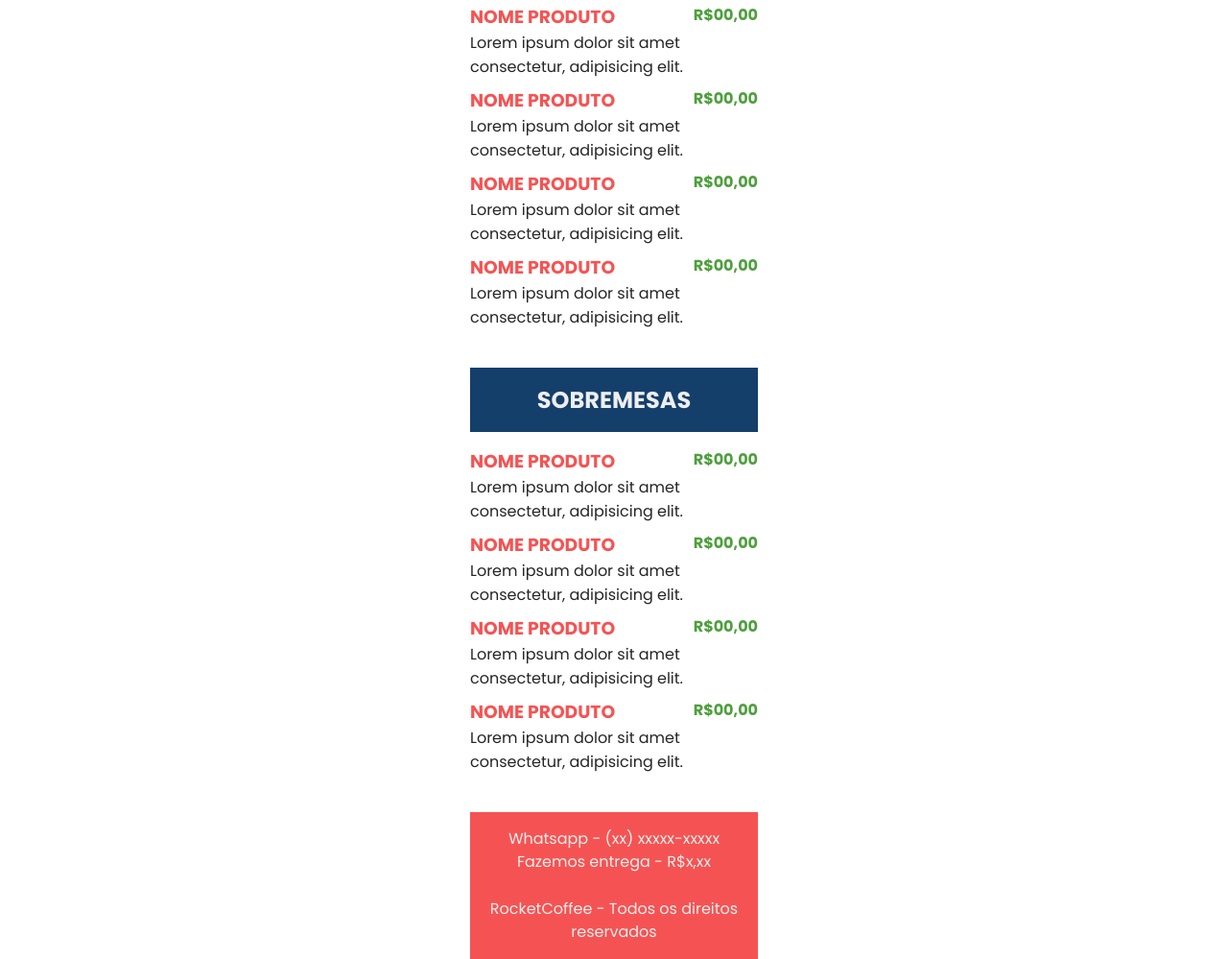
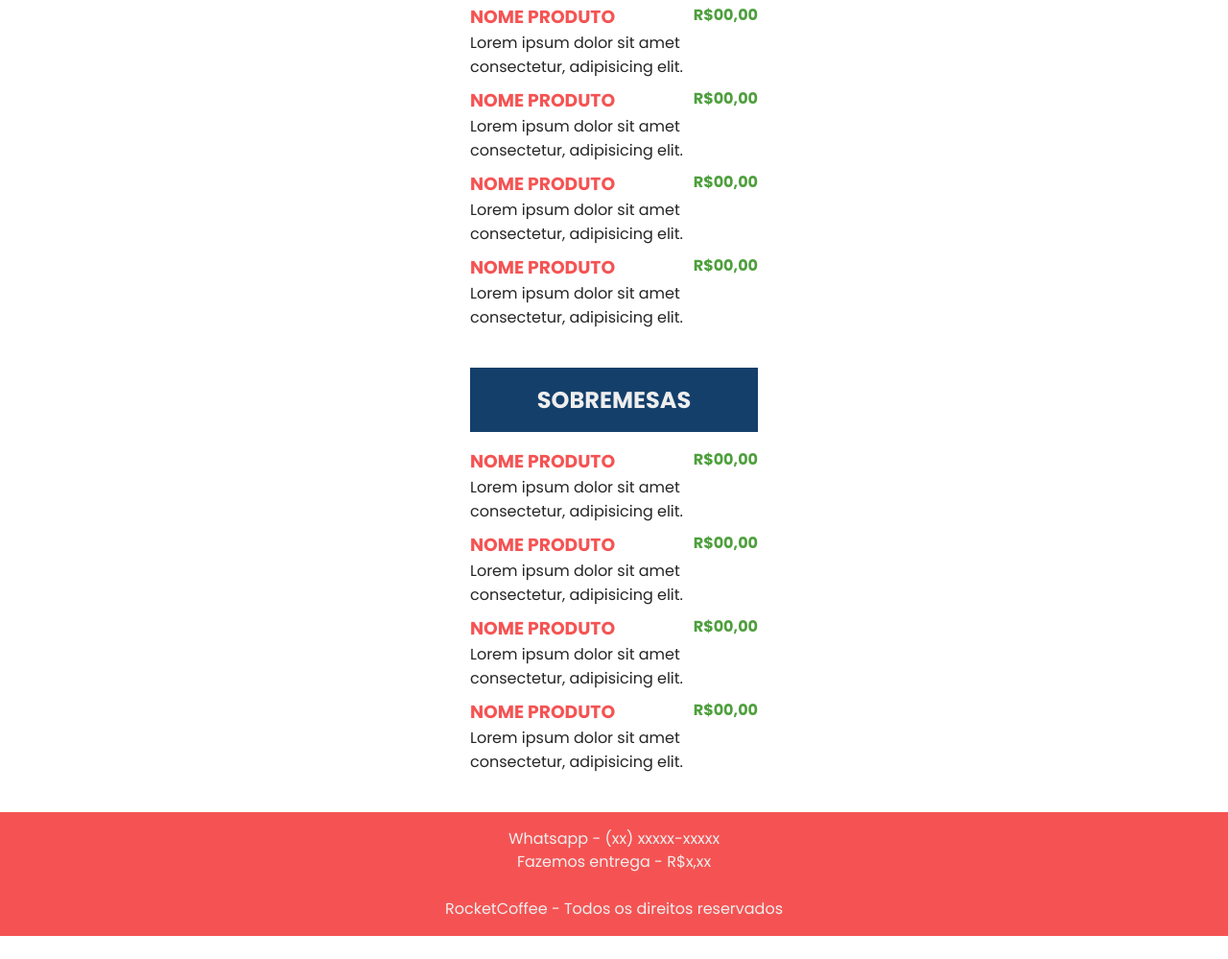
Before and after one commit to HelenaOliveira366/Cardapio-MaratonaExplorer3-Rocketseat, a plain HTML site: page index.html in a window 1280 px wide. Shown: the part 1159-2158 px from the top of the page at 96% size. After the commit the page ends 2134 px from the top, so only its background shows below. Drawn offline with Linux system fonts and the light colour scheme.

Commit message:
update do footer

```diff
--- a/style.css
+++ b/style.css
@@ -15,7 +15,7 @@
 }
 
 /*DEFININDO AS MEDIDAS E POSIÇÕES DAS CAIXAS PRINCIPAIS*/
-header, section, footer{
+header, section{
     /*Centralizar a caixa do cabeçalho*/
     max-width: 300px;
     padding: 1rem 0;
@@ -91,6 +91,7 @@ footer{
 
     /*Deixar o rodapé um pouco espaçado do cardápio*/
     margin-top: 1rem;
+    padding: 1rem 0;
 }
 
 footer p{
```
